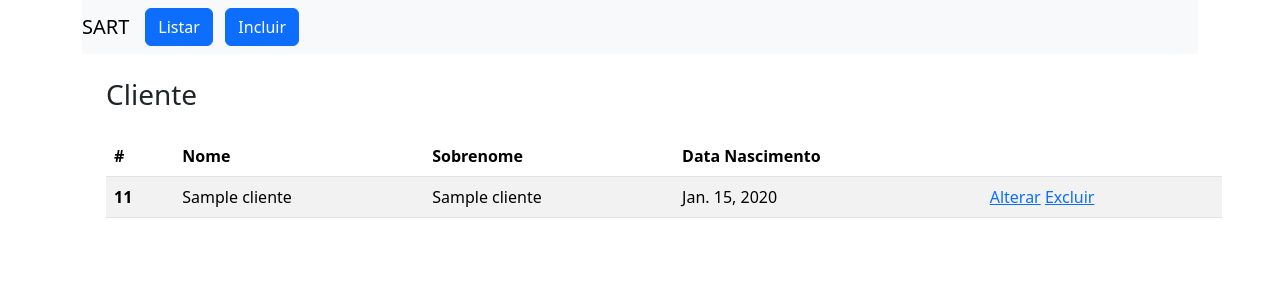
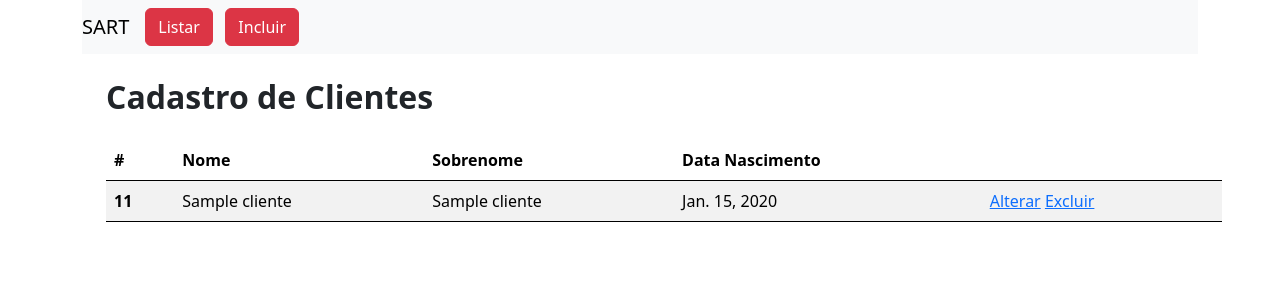
Before and after one commit to gaabdev/formulario_cadastro_django, a Django app: page /list/ in a window 1280 px wide. Shown: the top 300 px of the page. Run offline with Django 4.2, Linux system fonts and the light colour scheme; tables that the repository leaves empty hold one stand-in row (values such as "Sample post").

Commit message:
Implementado a tag strong no index

```diff
--- a/cliente/templates/cliente/cliente_list.html
+++ b/cliente/templates/cliente/cliente_list.html
@@ -1,14 +1,14 @@
 {% extends 'index.html' %}
 {% block main %}
 <div class="m-6">
-	<table class="table m-4  table-striped">
-		<h3 class="m-4"> Cliente </h3>
+	<table class="table m-4  table-striped border-black">
+		<h2 class="m-4"><strong> Cadastro de Clientes </strong></h2>
 		<thead>
 		  <tr>
 			<th scope="col">#</th>
-			<th scope="col">Nome</th>
-			<th scope="col">Sobrenome</th>
-			<th scope="col">Data Nascimento</th>
+			<th scope="col"><strong>Nome</strong></th>
+			<th scope="col"><strong>Sobrenome</strong></th>
+			<th scope="col"><strong>Data Nascimento</strong></th>
 			<th scope="col"></th>
 		  </tr>
 		</thead>
--- a/templates/index.html
+++ b/templates/index.html
@@ -7,15 +7,15 @@
     <link href="https://cdn.jsdelivr.net/npm/bootstrap@5.3.1/dist/css/bootstrap.min.css" rel="stylesheet" integrity="sha384-4bw+/aepP/YC94hEpVNVgiZdgIC5+VKNBQNGCHeKRQN+PtmoHDEXuppvnDJzQIu9" crossorigin="anonymous">
 </head>
 <body>
-    <div class="container">
+    <div class="container container">
     <nav class="navbar navbar-expand-lg bg-body-tertiary">
-        <div class="navbar-fluid">
+        <div class="navbar-fluid ">
             <a class="navbar-brand" href="#">SART</a>
         </div>
             <div class"collapse navbar-collapse m-1" id="navbarSupportedContent">
-                <a href="{% url 'client_list' %}" class="btn btn-primary">Listar</a>
+                <a href="{% url 'client_list' %}" class="btn btn-danger ">Listar</a>
                 &nbsp;
-                <a href="{% url 'client_add' %}" class="btn btn-primary">Incluir</a>
+                <a href="{% url 'client_add' %}" class="btn btn-danger">Incluir</a>
                 <br>
             </div>
     </nav>
```
Also changed, not shown: cliente/templates/cliente/cliente_form.html (+9 -6 lines).
